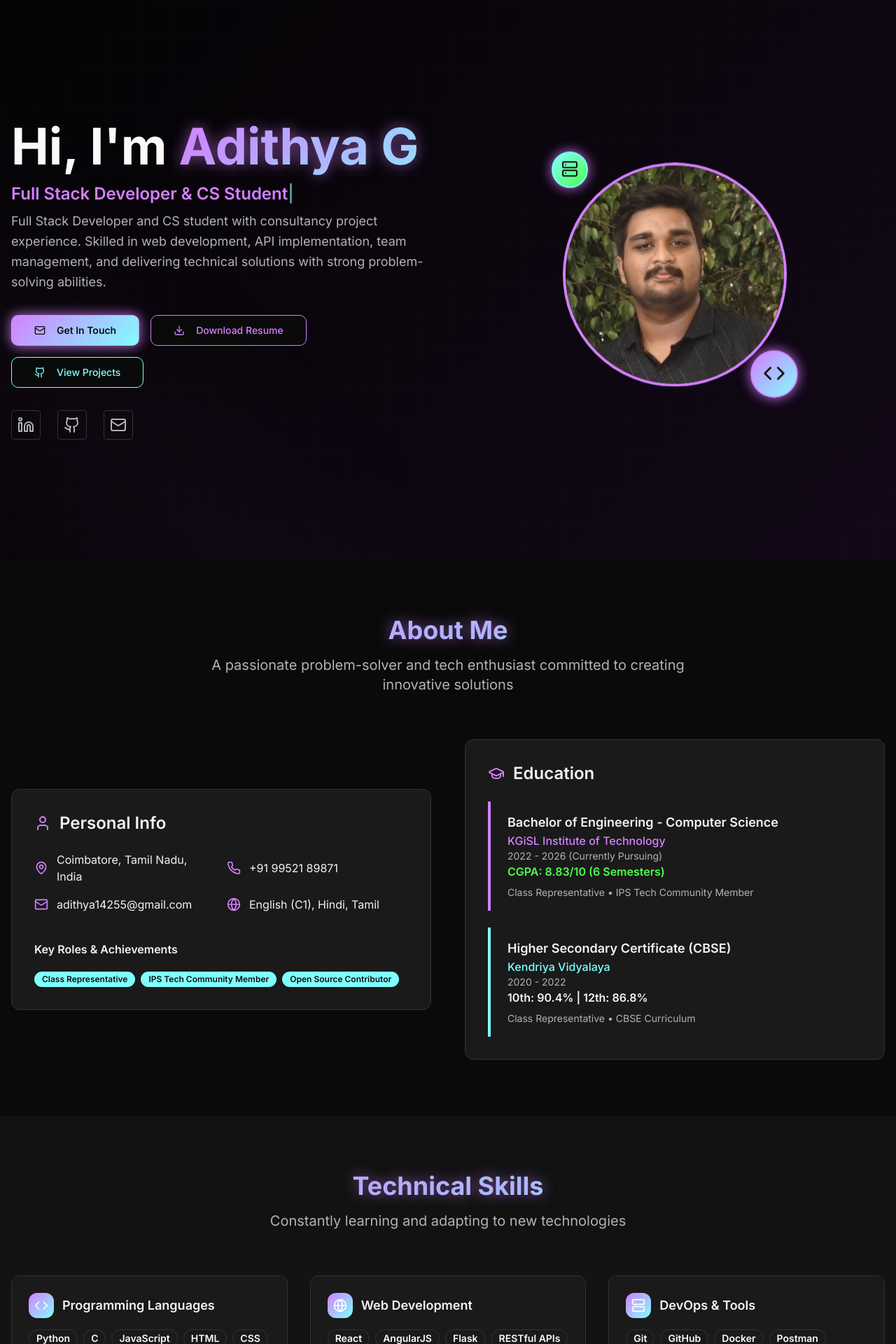
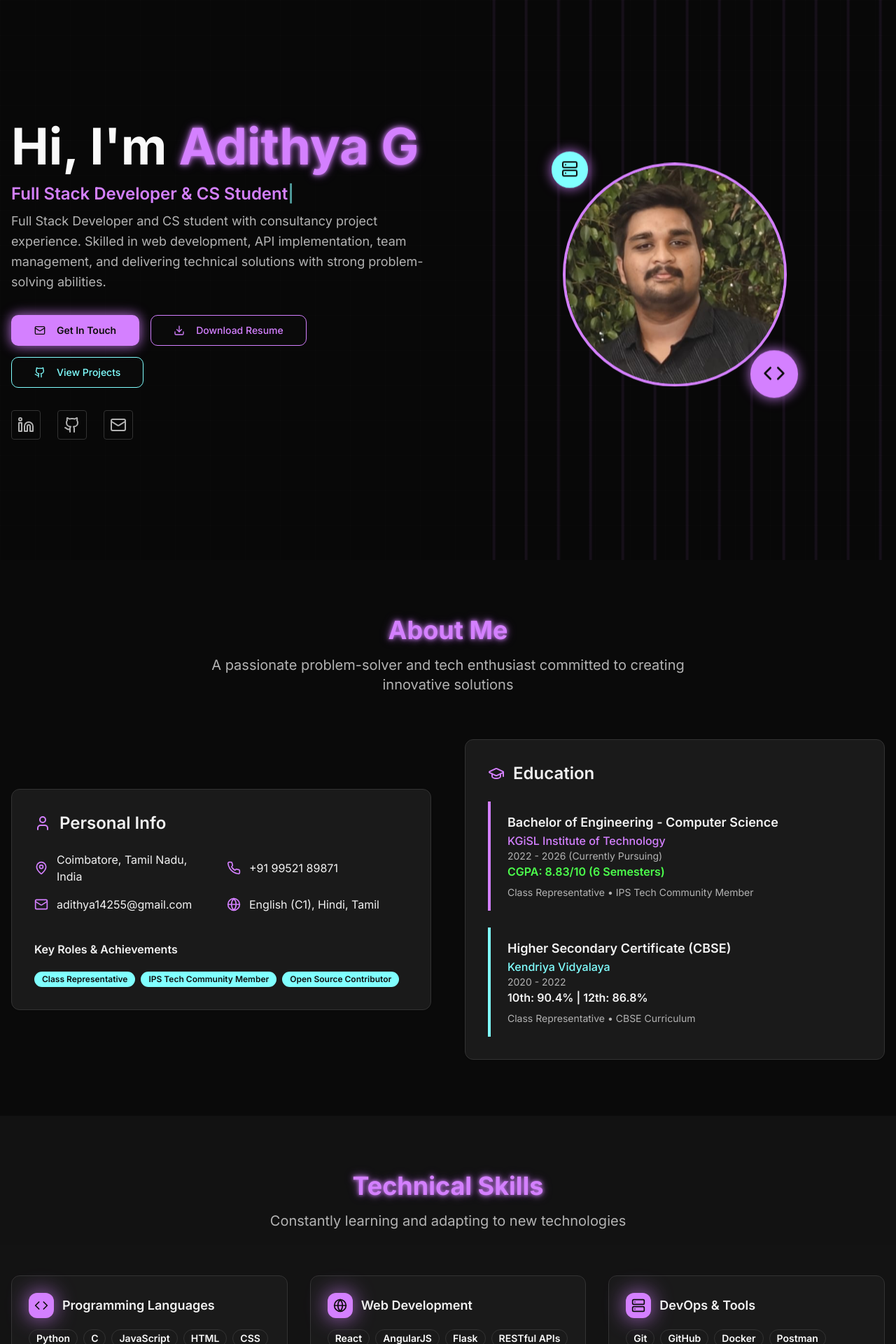
Before and after one commit to Adithya14255/Adithya14255.github.io, a React (Vite) app: page / in a window 1280 px wide. Shown: the top 1920 px of the page at 70% size. Built offline with nearby package versions, Linux system fonts and the light colour scheme.

Commit message:
Refactor: Replace gradients with light strips
Replaced gradient backgrounds with light strip effects for a more modern look.

```diff
--- a/src/index.css
+++ b/src/index.css
@@ -41,11 +41,11 @@
     --input: 0 0% 15%;
     --ring: 280 60% 65%;
 
-    /* Bright Neon Gradients */
-    --gradient-primary: linear-gradient(135deg, hsl(var(--primary)), hsl(var(--secondary)));
-    --gradient-secondary: linear-gradient(135deg, hsl(var(--secondary)), hsl(var(--accent)));
-    --gradient-accent: linear-gradient(135deg, hsl(var(--accent)), hsl(var(--warning)));
-    --gradient-hero: linear-gradient(135deg, hsl(0 0% 2%), hsl(280 50% 8%));
+    /* Bright Neon Light Strips */
+    --light-strip-primary: hsl(var(--primary)) 0px 1px 3px, hsl(var(--primary) / 0.3) 0px 0px 20px;
+    --light-strip-secondary: hsl(var(--secondary)) 0px 1px 3px, hsl(var(--secondary) / 0.3) 0px 0px 20px;
+    --light-strip-accent: hsl(var(--accent)) 0px 1px 3px, hsl(var(--accent) / 0.3) 0px 0px 20px;
+    --light-strip-hero: hsl(0 0% 2%) 0px 2px 4px, hsl(280 50% 8%) 0px 0px 30px;
 
     /* Bright Neon Effects */
     --shadow-elegant: 0 4px 25px hsl(var(--primary) / 0.4);
@@ -108,11 +108,11 @@
     --input: 0 0% 12%;
     --ring: 280 60% 70%;
 
-    /* Bright dark mode gradients */
-    --gradient-primary: linear-gradient(135deg, hsl(var(--primary)), hsl(var(--secondary)));
-    --gradient-secondary: linear-gradient(135deg, hsl(var(--secondary)), hsl(var(--accent)));
-    --gradient-accent: linear-gradient(135deg, hsl(var(--accent)), hsl(var(--warning)));
-    --gradient-hero: linear-gradient(135deg, hsl(0 0% 2%), hsl(280 50% 12%));
+    /* Bright dark mode light strips */
+    --light-strip-primary: hsl(var(--primary)) 0px 1px 3px, hsl(var(--primary) / 0.4) 0px 0px 25px;
+    --light-strip-secondary: hsl(var(--secondary)) 0px 1px 3px, hsl(var(--secondary) / 0.4) 0px 0px 25px;
+    --light-strip-accent: hsl(var(--accent)) 0px 1px 3px, hsl(var(--accent) / 0.4) 0px 0px 25px;
+    --light-strip-hero: hsl(0 0% 2%) 0px 2px 4px, hsl(280 50% 12%) 0px 0px 35px;
 
     /* Bright dark mode shadows */
     --shadow-elegant: 0 4px 25px hsl(var(--primary) / 0.5);
@@ -149,7 +149,7 @@
 @layer components {
   /* Futuristic Neon Components */
   .hero-gradient {
-    background: var(--gradient-hero);
+    background: hsl(var(--background));
     position: relative;
     overflow: hidden;
   }
@@ -161,16 +161,25 @@
     left: 0;
     right: 0;
     bottom: 0;
-    background: linear-gradient(45deg, transparent 30%, hsl(var(--primary) / 0.03) 50%, transparent 70%);
-    animation: neonSweep 8s ease-in-out infinite;
+    background:
+      repeating-linear-gradient(
+        90deg,
+        transparent,
+        transparent 40px,
+        hsl(var(--primary) / 0.1) 42px,
+        hsl(var(--primary) / 0.1) 44px,
+        transparent 46px
+      );
+    animation: lightStrip 4s ease-in-out infinite;
   }
 
   .text-gradient {
-    background: linear-gradient(135deg, hsl(var(--primary)), hsl(var(--secondary)));
-    -webkit-background-clip: text;
-    -webkit-text-fill-color: transparent;
-    background-clip: text;
-    text-shadow: 0 0 20px hsl(var(--primary) / 0.6);
+    color: hsl(var(--primary));
+    text-shadow:
+      0 0 5px hsl(var(--primary) / 0.8),
+      0 0 10px hsl(var(--primary) / 0.6),
+      0 0 15px hsl(var(--primary) / 0.4);
+    position: relative;
   }
 
   .card-elegant {
@@ -204,11 +213,14 @@
   }
 
   .btn-gradient {
-    background: var(--gradient-primary);
+    background: hsl(var(--primary));
     color: hsl(var(--primary-foreground));
     transition: var(--transition-smooth);
     position: relative;
     border: 1px solid hsl(var(--primary) / 0.5);
+    box-shadow:
+      inset 0 1px 0 hsl(var(--primary-light) / 0.8),
+      0 1px 3px hsl(var(--primary) / 0.4);
   }
 
   .btn-gradient:hover {
@@ -218,10 +230,12 @@
   }
 
   .skill-bar {
-    background: var(--gradient-secondary);
+    background: hsl(var(--secondary));
     border-radius: var(--radius);
     transition: var(--transition-bounce);
-    box-shadow: 0 0 10px hsl(var(--secondary) / 0.5);
+    box-shadow:
+      inset 0 1px 0 hsl(var(--secondary-light) / 0.6),
+      0 0 10px hsl(var(--secondary) / 0.5);
   }
 
   .pulse-glow {
@@ -300,7 +314,7 @@
   }
 }
 
-@keyframes neonSweep {
+@keyframes lightStrip {
   0%, 100% {
     transform: translateX(-100%);
   }
--- a/src/pages/Index.tsx
+++ b/src/pages/Index.tsx
@@ -190,10 +190,10 @@ const Index = () => {
                     className="w-full h-full object-cover"
                   />
                 </div>
-                <div className="absolute -bottom-4 -right-4 bg-gradient-primary rounded-full p-4 border-2 border-primary pulse-glow">
+                <div className="absolute -bottom-4 -right-4 bg-primary rounded-full p-4 border-2 border-primary pulse-glow shadow-glow">
                   <Code className="w-8 h-8 text-primary-foreground floating-icon" />
                 </div>
-                <div className="absolute -top-4 -left-4 bg-gradient-secondary rounded-full p-3 border-2 border-secondary pulse-glow">
+                <div className="absolute -top-4 -left-4 bg-secondary rounded-full p-3 border-2 border-secondary pulse-glow shadow-glow">
                   <Server className="w-6 h-6 text-secondary-foreground floating-icon" />
                 </div>
               </div>
@@ -299,13 +299,13 @@ const Index = () => {
               <Card key={category} className="card-elegant p-6 animate-slide-up" style={{animationDelay: `${index * 0.1}s`}}>
                 <CardContent className="p-0">
                    <div className="flex items-center gap-3 mb-4">
-                    <div className="p-2 bg-gradient-primary rounded-lg">
-                      {category.includes('Programming') && <Code className="w-5 h-5 text-white" />}
-                      {category.includes('Web') && <Globe className="w-5 h-5 text-white" />}
-                      {category.includes('DevOps') && <Server className="w-5 h-5 text-white" />}
-                      {category.includes('Cloud') && <Server className="w-5 h-5 text-white" />}
-                      {category.includes('Database') && <Database className="w-5 h-5 text-white" />}
-                      {category.includes('AI') && <Code className="w-5 h-5 text-white" />}
+                     <div className="p-2 bg-primary rounded-lg shadow-glow">
+                       {category.includes('Programming') && <Code className="w-5 h-5 text-primary-foreground" />}
+                       {category.includes('Web') && <Globe className="w-5 h-5 text-primary-foreground" />}
+                       {category.includes('DevOps') && <Server className="w-5 h-5 text-primary-foreground" />}
+                       {category.includes('Cloud') && <Server className="w-5 h-5 text-primary-foreground" />}
+                       {category.includes('Database') && <Database className="w-5 h-5 text-primary-foreground" />}
+                       {category.includes('AI') && <Code className="w-5 h-5 text-primary-foreground" />}
                      </div>
                      <h3 className="font-semibold text-lg">{category}</h3>
                    </div>
@@ -375,7 +375,7 @@ const Index = () => {
 
                    <div className="flex flex-wrap gap-2">
                      {project.tech.map((tech) => (
-                      <Badge key={tech} className="bg-gradient-accent text-accent-foreground hover:shadow-glow transition-all">
+                       <Badge key={tech} className="bg-accent text-accent-foreground hover:shadow-glow transition-all">
                          {tech}
                        </Badge>
                      ))}
@@ -410,8 +410,8 @@ const Index = () => {
             <Card className="card-elegant p-8 animate-slide-up">
               <CardContent className="p-0">
                  <div className="flex items-start gap-6">
-                  <div className="p-3 bg-gradient-primary rounded-lg flex-shrink-0">
-                    <Server className="w-6 h-6 text-white" />
+                   <div className="p-3 bg-primary rounded-lg flex-shrink-0 shadow-glow">
+                     <Server className="w-6 h-6 text-primary-foreground" />
                    </div>
                   <div className="flex-1">
                     <div className="flex items-center justify-between mb-4">
@@ -469,8 +469,8 @@ const Index = () => {
               <Card key={cert.name} className="card-elegant p-6 animate-slide-up hover:border-accent/50" style={{animationDelay: `${index * 0.1}s`}}>
                 <CardContent className="p-0">
                    <div className="flex items-start gap-4">
-                    <div className="p-2 bg-gradient-accent rounded-lg flex-shrink-0 pulse-glow">
-                      <Award className="w-5 h-5 text-white" />
+                     <div className="p-2 bg-accent rounded-lg flex-shrink-0 pulse-glow shadow-glow">
+                       <Award className="w-5 h-5 text-accent-foreground" />
                      </div>
                     <div className="flex-1">
                       <h3 className="font-semibold mb-2 text-foreground">{cert.name}</h3>
@@ -549,8 +549,8 @@ const Index = () => {
                   <h3 className="text-2xl font-semibold mb-6">Contact Information</h3>
                   <div className="space-y-6">
                      <div className="flex items-center gap-4">
-                      <div className="p-3 bg-gradient-primary rounded-lg">
-                        <Mail className="w-6 h-6 text-white" />
+                       <div className="p-3 bg-primary rounded-lg shadow-glow">
+                         <Mail className="w-6 h-6 text-primary-foreground" />
                        </div>
                       <div>
                         <p className="font-semibold">Email</p>
@@ -561,8 +561,8 @@ const Index = () => {
                     </div>
 
                      <div className="flex items-center gap-4">
-                      <div className="p-3 bg-gradient-primary rounded-lg">
-                        <Phone className="w-6 h-6 text-white" />
+                       <div className="p-3 bg-primary rounded-lg shadow-glow">
+                         <Phone className="w-6 h-6 text-primary-foreground" />
                        </div>
                       <div>
                         <p className="font-semibold">Phone</p>
@@ -573,8 +573,8 @@ const Index = () => {
                     </div>
 
                      <div className="flex items-center gap-4">
-                      <div className="p-3 bg-gradient-primary rounded-lg">
-                        <MapPin className="w-6 h-6 text-white" />
+                       <div className="p-3 bg-primary rounded-lg shadow-glow">
+                         <MapPin className="w-6 h-6 text-primary-foreground" />
                        </div>
                       <div>
                         <p className="font-semibold">Location</p>
@@ -589,7 +589,7 @@ const Index = () => {
                            href="https://linkedin.com/in/adithya-g-a2085b268/"
                            target="_blank"
                            rel="noopener noreferrer"
-                          className="p-3 bg-gradient-primary rounded-lg text-white hover:shadow-glow transition-all"
+                           className="p-3 bg-primary rounded-lg text-primary-foreground hover:shadow-neon transition-all"
                          >
                            <Linkedin className="w-6 h-6" />
                          </a>
@@ -597,13 +597,13 @@ const Index = () => {
                            href="https://github.com/Adithya14255"
                            target="_blank"
                            rel="noopener noreferrer"
-                          className="p-3 bg-gradient-primary rounded-lg text-white hover:shadow-glow transition-all"
+                           className="p-3 bg-secondary rounded-lg text-secondary-foreground hover:shadow-glow transition-all"
                          >
                            <Github className="w-6 h-6" />
                          </a>
                          <a
                            href="mailto:adithya14255@gmail.com"
-                          className="p-3 bg-gradient-primary rounded-lg text-white hover:shadow-glow transition-all"
+                           className="p-3 bg-accent rounded-lg text-accent-foreground hover:shadow-glow transition-all"
                          >
                            <Mail className="w-6 h-6" />
                          </a>
--- a/tailwind.config.ts
+++ b/tailwind.config.ts
@@ -74,10 +74,10 @@ export default {
 				}
 			},
 			backgroundImage: {
-				'gradient-primary': 'var(--gradient-primary)',
-				'gradient-secondary': 'var(--gradient-secondary)',
-				'gradient-accent': 'var(--gradient-accent)',
-				'gradient-hero': 'var(--gradient-hero)',
+				'light-strip-primary': 'var(--light-strip-primary)',
+				'light-strip-secondary': 'var(--light-strip-secondary)',
+				'light-strip-accent': 'var(--light-strip-accent)',
+				'light-strip-hero': 'var(--light-strip-hero)',
 			},
 			boxShadow: {
 				'elegant': 'var(--shadow-elegant)',
```
Lines whose indentation alone changed are shown as unchanged.
